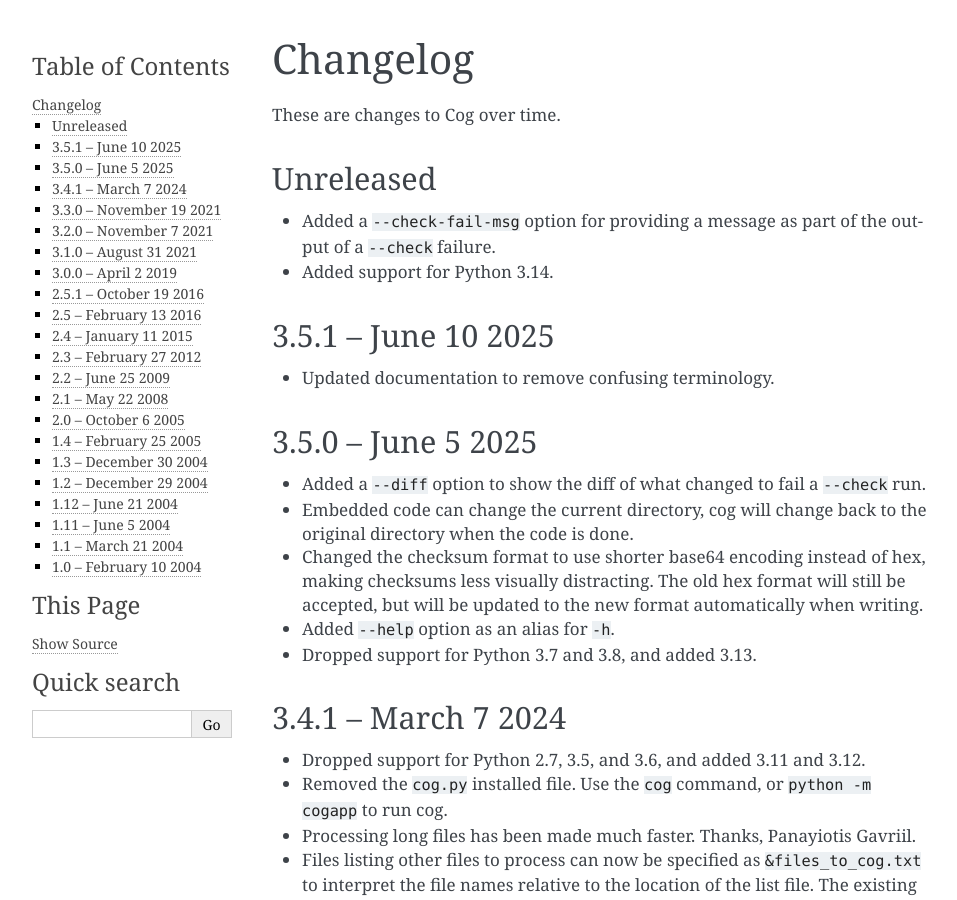
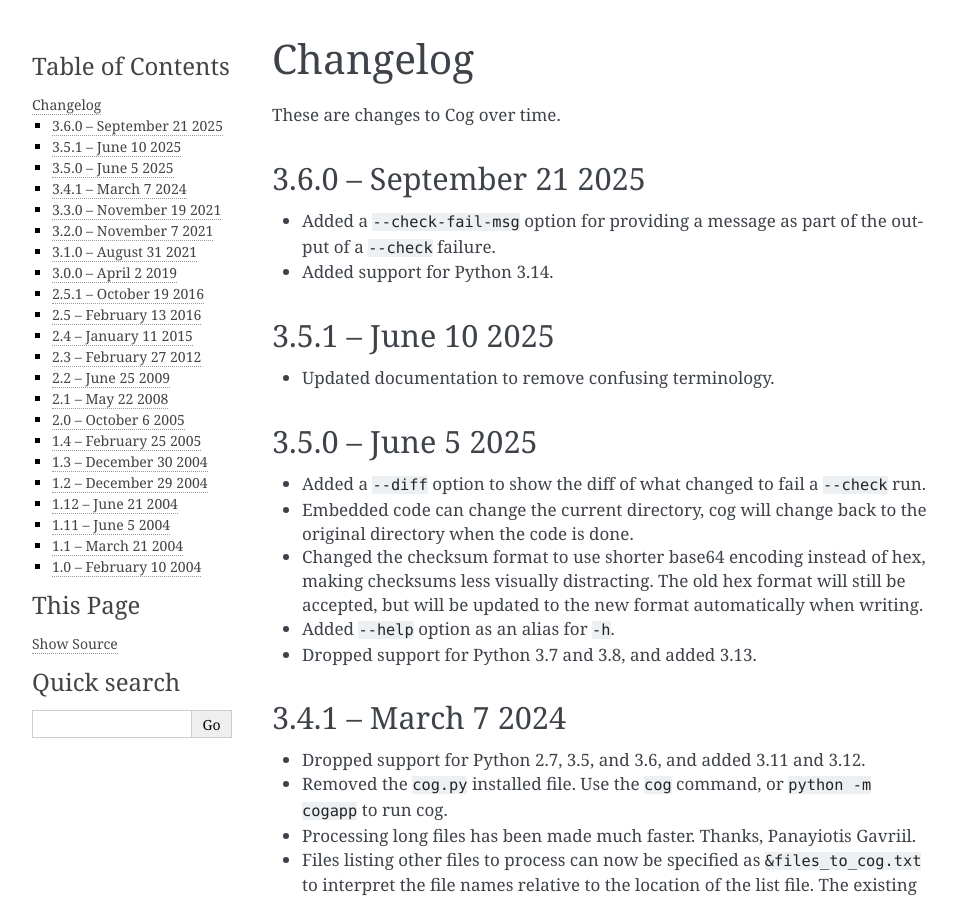
Before and after one commit to nedbat/cog, a Sphinx documentation site: the page built from docs/changes.rst, in a window 1280 px wide and 900 px high. Shown: the whole window, without its empty margins (148-1105 px from the left). Built offline with Sphinx 7.4.7, drawn with Linux system fonts in a browser that asks for light colours.

Commit message:
build: prep release

```diff
--- a/CHANGELOG.rst
+++ b/CHANGELOG.rst
@@ -18,8 +18,8 @@
 
 These are changes to Cog over time.
 
-Unreleased
-----------
+3.6.0 – September 21 2025
+-------------------------
 
 - Added a ``--check-fail-msg`` option for providing a message as part of the
   output of a ``--check`` failure.
--- a/docs/conf.py
+++ b/docs/conf.py
@@ -9,7 +9,7 @@
 project = "cog"
 copyright = "2004–2025, Ned Batchelder"
 author = "Ned Batchelder"
-release = "3.5.1"
+release = "3.6.0"
 
 # -- General configuration ---------------------------------------------------
 # https://www.sphinx-doc.org/en/master/usage/configuration.html#general-configuration
```
Also changed, not shown: 1 other file.
